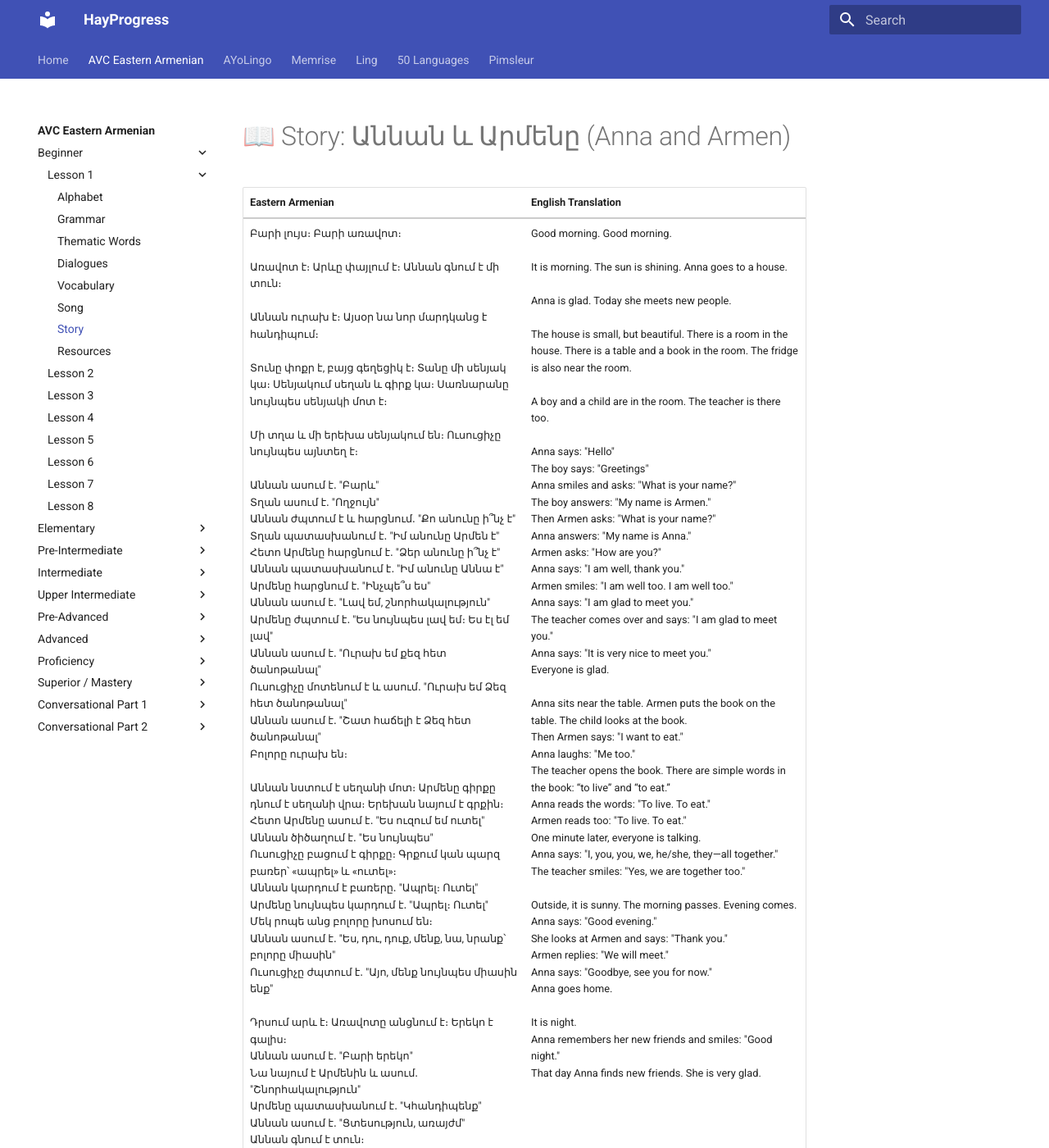
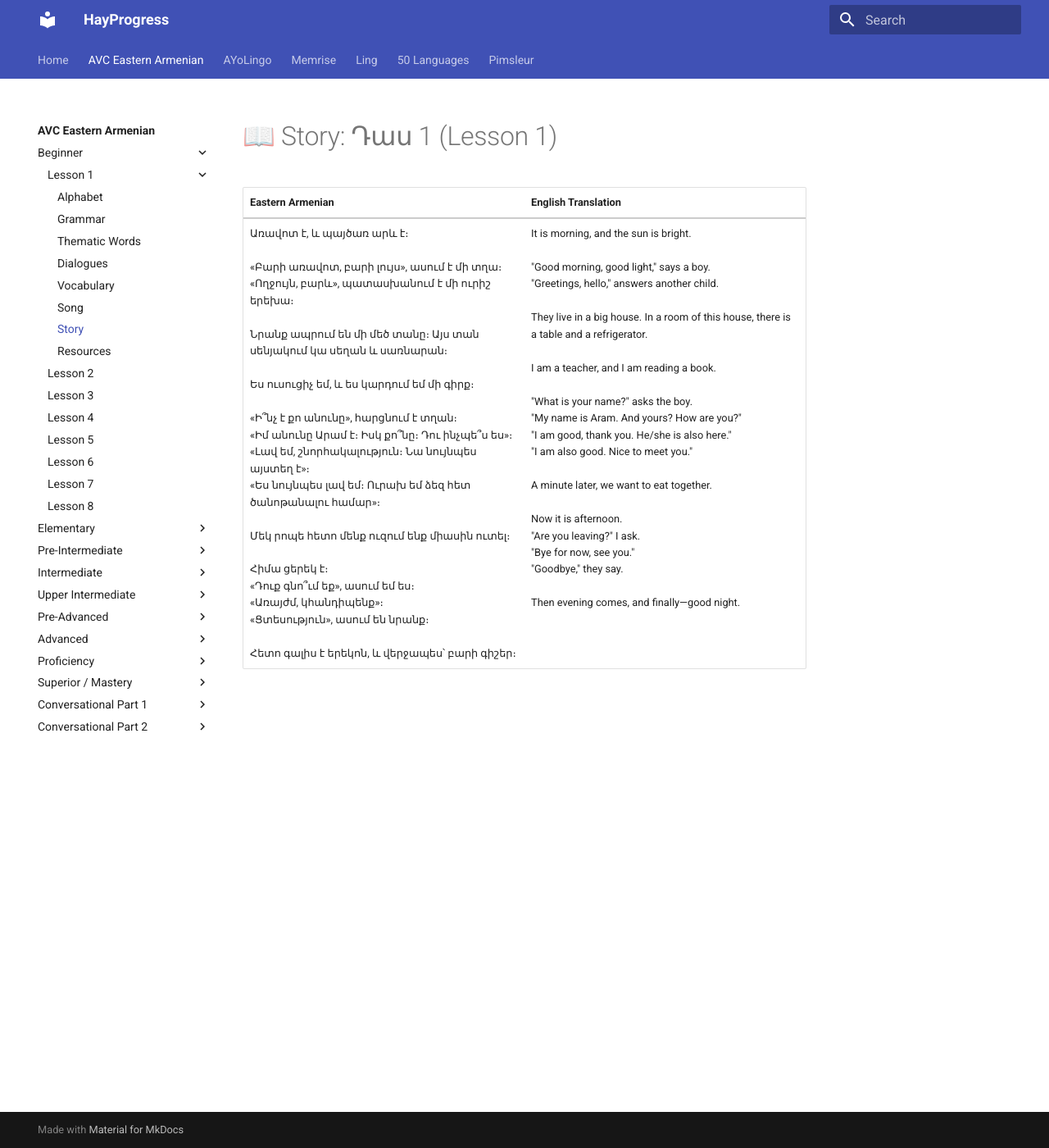
Before and after one commit to Hayprogress/Hayprogress, an MkDocs documentation site: the page built from docs/avc/beginner/lesson-1/story.md, in a window 1280 px wide and 1400 px high. Shown: the whole window at 82% size. Built offline with MkDocs 1.6.1 and Material for MkDocs 9.7.7, drawn with Linux system fonts in a browser that asks for light colours; some of the changed text lies outside the part shown.

Commit message:
Update story.md

```diff
--- a/docs/avc/beginner/lesson-1/story.md
+++ b/docs/avc/beginner/lesson-1/story.md
@@ -1,4 +1,4 @@
-# 📖 Story: Աննան և Արմենը (Anna and Armen)
+# 📖 Story: Դաս 1 (Lesson 1)
 
 <table style="width: 100%; table-layout: fixed; border-collapse: collapse;">
   <thead>
@@ -10,80 +10,38 @@
   <tbody>
     <tr>
       <td style="vertical-align: top; padding: 8px;">
-        Բարի լույս։ Բարի առավոտ։<br><br>
-        Առավոտ է։ Արևը փայլում է։ Աննան գնում է մի տուն։<br><br>
-        Աննան ուրախ է։ Այսօր նա նոր մարդկանց է հանդիպում։<br><br>
-        Տունը փոքր է, բայց գեղեցիկ է։ Տանը մի սենյակ կա։ Սենյակում սեղան և գիրք կա։ Սառնարանը նույնպես սենյակի մոտ է։<br><br>
-        Մի տղա և մի երեխա սենյակում են։ Ուսուցիչը նույնպես այնտեղ է։<br><br>
-        Աննան ասում է․ "Բարև"<br>
-        Տղան ասում է․ "Ողջույն"<br>
-        Աննան ժպտում է և հարցնում․ "Քո անունը ի՞նչ է"<br>
-        Տղան պատասխանում է․ "Իմ անունը Արմեն է"<br>
-        Հետո Արմենը հարցնում է․ "Ձեր անունը ի՞նչ է"<br>
-        Աննան պատասխանում է․ "Իմ անունը Աննա է"<br>
-        Արմենը հարցնում է․ "Ինչպե՞ս ես"<br>
-        Աննան ասում է․ "Լավ եմ, շնորհակալություն"<br>
-        Արմենը ժպտում է․ "Ես նույնպես լավ եմ։ Ես էլ եմ լավ"<br>
-        Աննան ասում է․ "Ուրախ եմ քեզ հետ ծանոթանալ"<br>
-        Ուսուցիչը մոտենում է և ասում․ "Ուրախ եմ Ձեզ հետ ծանոթանալ"<br>
-        Աննան ասում է․ "Շատ հաճելի է Ձեզ հետ ծանոթանալ"<br>
-        Բոլորը ուրախ են։<br><br>
-        Աննան նստում է սեղանի մոտ։ Արմենը գիրքը դնում է սեղանի վրա։ Երեխան նայում է գրքին։<br>
-        Հետո Արմենը ասում է․ "Ես ուզում եմ ուտել"<br>
-        Աննան ծիծաղում է․ "Ես նույնպես"<br>
-        Ուսուցիչը բացում է գիրքը։ Գրքում կան պարզ բառեր՝ «ապրել» և «ուտել»։<br>
-        Աննան կարդում է բառերը․ "Ապրել։ Ուտել"<br>
-        Արմենը նույնպես կարդում է․ "Ապրել։ Ուտել"<br>
-        Մեկ րոպե անց բոլորը խոսում են։<br>
-        Աննան ասում է․ "Ես, դու, դուք, մենք, նա, նրանք՝ բոլորը միասին"<br>
-        Ուսուցիչը ժպտում է․ "Այո, մենք նույնպես միասին ենք"<br><br>
-        Դրսում արև է։ Առավոտը անցնում է։ Երեկո է գալիս։<br>
-        Աննան ասում է․ "Բարի երեկո"<br>
-        Նա նայում է Արմենին և ասում․ "Շնորհակալություն"<br>
-        Արմենը պատասխանում է․ "Կհանդիպենք"<br>
-        Աննան ասում է․ "Ցտեսություն, առայժմ"<br>
-        Աննան գնում է տուն։<br><br>
-        Գիշեր է։<br>
-        Աննան հիշում է իր նոր ընկերներին և ժպտում․ "Բարի գիշեր"<br>
-        Այս օրը Աննան նոր ընկերներ է գտնում։ Նա շատ ուրախ է։
+        Առավոտ է, և պայծառ արև է։<br><br>
+        «Բարի առավոտ, բարի լույս», ասում է մի տղա։<br>
+        «Ողջույն, բարև», պատասխանում է մի ուրիշ երեխա։<br><br>
+        Նրանք ապրում են մի մեծ տանը։ Այս տան սենյակում կա սեղան և սառնարան։<br><br>
+        Ես ուսուցիչ եմ, և ես կարդում եմ մի գիրք։<br><br>
+        «Ի՞նչ է քո անունը», հարցնում է տղան։<br>
+        «Իմ անունը Արամ է։ Իսկ քո՞նը։ Դու ինչպե՞ս ես»։<br>
+        «Լավ եմ, շնորհակալություն։ Նա նույնպես այստեղ է»։<br>
+        «Ես նույնպես լավ եմ։ Ուրախ եմ ձեզ հետ ծանոթանալու համար»։<br><br>
+        Մեկ րոպե հետո մենք ուզում ենք միասին ուտել։<br><br>
+        Հիմա ցերեկ է։<br>
+        «Դուք գնո՞ւմ եք», ասում եմ ես։<br>
+        «Առայժմ, կհանդիպենք»։<br>
+        «Ցտեսություն», ասում են նրանք։<br><br>
+        Հետո գալիս է երեկոն, և վերջապես՝ բարի գիշեր։
       </td>
       <td style="vertical-align: top; padding: 8px;">
-        Good morning. Good morning.<br><br>
-        It is morning. The sun is shining. Anna goes to a house.<br><br>
-        Anna is glad. Today she meets new people.<br><br>
-        The house is small, but beautiful. There is a room in the house. There is a table and a book in the room. The fridge is also near the room.<br><br>
-        A boy and a child are in the room. The teacher is there too.<br><br>
-        Anna says: "Hello"<br>
-        The boy says: "Greetings"<br>
-        Anna smiles and asks: "What is your name?"<br>
-        The boy answers: "My name is Armen."<br>
-        Then Armen asks: "What is your name?"<br>
-        Anna answers: "My name is Anna."<br>
-        Armen asks: "How are you?"<br>
-        Anna says: "I am well, thank you."<br>
-        Armen smiles: "I am well too. I am well too."<br>
-        Anna says: "I am glad to meet you."<br>
-        The teacher comes over and says: "I am glad to meet you."<br>
-        Anna says: "It is very nice to meet you."<br>
-        Everyone is glad.<br><br>
-        Anna sits near the table. Armen puts the book on the table. The child looks at the book.<br>
-        Then Armen says: "I want to eat."<br>
-        Anna laughs: "Me too."<br>
-        The teacher opens the book. There are simple words in the book: “to live” and “to eat.”<br>
-        Anna reads the words: "To live. To eat."<br>
-        Armen reads too: "To live. To eat."<br>
-        One minute later, everyone is talking.<br>
-        Anna says: "I, you, you, we, he/she, they—all together."<br>
-        The teacher smiles: "Yes, we are together too."<br><br>
-        Outside, it is sunny. The morning passes. Evening comes.<br>
-        Anna says: "Good evening."<br>
-        She looks at Armen and says: "Thank you."<br>
-        Armen replies: "We will meet."<br>
-        Anna says: "Goodbye, see you for now."<br>
-        Anna goes home.<br><br>
-        It is night.<br>
-        Anna remembers her new friends and smiles: "Good night."<br>
-        That day Anna finds new friends. She is very glad.
+        It is morning, and the sun is bright.<br><br>
+        "Good morning, good light," says a boy.<br>
+        "Greetings, hello," answers another child.<br><br>
+        They live in a big house. In a room of this house, there is a table and a refrigerator.<br><br>
+        I am a teacher, and I am reading a book.<br><br>
+        "What is your name?" asks the boy.<br>
+        "My name is Aram. And yours? How are you?"<br>
+        "I am good, thank you. He/she is also here."<br>
+        "I am also good. Nice to meet you."<br><br>
+        A minute later, we want to eat together.<br><br>
+        Now it is afternoon.<br>
+        "Are you leaving?" I ask.<br>
+        "Bye for now, see you."<br>
+        "Goodbye," they say.<br><br>
+        Then evening comes, and finally—good night.
       </td>
     </tr>
   </tbody>
```
